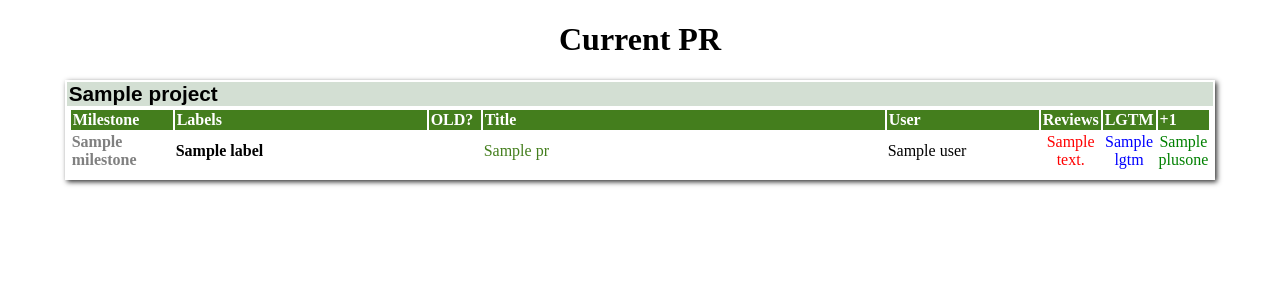
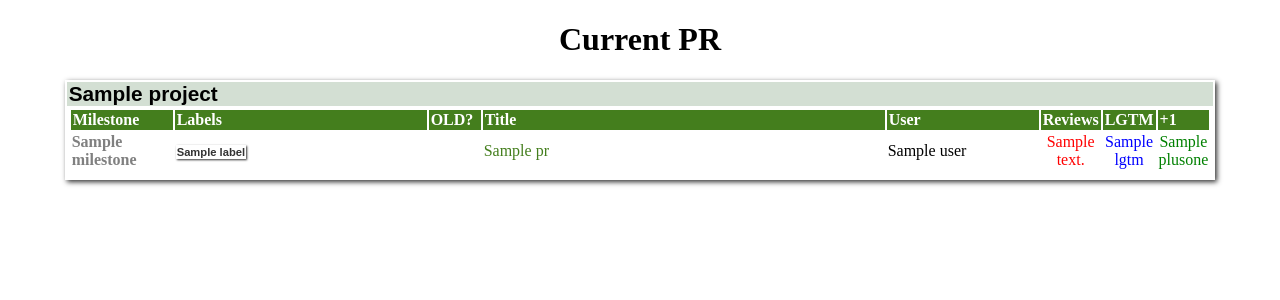
Before and after one commit to Genymobile/gm_pr, a Django app: template gm_pr/templates/pr.html in a window 1280 px wide. Shown: the top 300 px of the page. Run offline with Django 3.2, Linux system fonts and the light colour scheme; the template is opened without the code that fills it: most values are stand-ins (such as "Sample title", 1, 10 or a date in 2020); parts of the project's set-up code (start-up, migrations or seed data) failed here and were passed over.

Commit message:
Improve rendering of labels

```diff
--- a/gm_pr/static/gm_pr.css
+++ b/gm_pr/static/gm_pr.css
@@ -47,6 +47,13 @@ td a:hover {
   font-weight:bold;
   width: 250px;
 }
+.labelname {
+  font-size: 0.7em;
+  box-shadow: 1px 1px 2px #333;
+  font-family: sans-serif;
+  padding: 1px;
+  color: #333;
+}
 .old{
   width: 50px;
 }
--- a/gm_pr/templates/pr.html
+++ b/gm_pr/templates/pr.html
@@ -22,7 +22,7 @@
                 <td class="milestone">{% if pr.milestone %}{{pr.milestone}}{% endif %}</td>
                 <td class="label">
                 {% for label in pr.labels %}
-                    <span style="background-color:#{{label.color}}">{{label.name}}</span>
+                    <span class="labelname" style="background-color:#{{label.color}}">{{label.name}}</span>
                 {% endfor %}
                 </td>
                 <td class="old">{% if pr.is_old %}<span class="highlight">OLD</span>{% endif %}</td>
```
